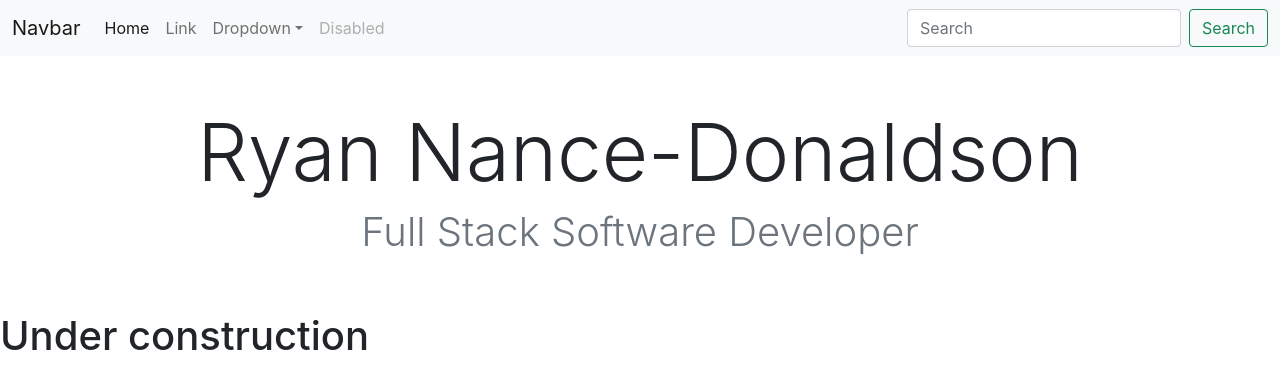
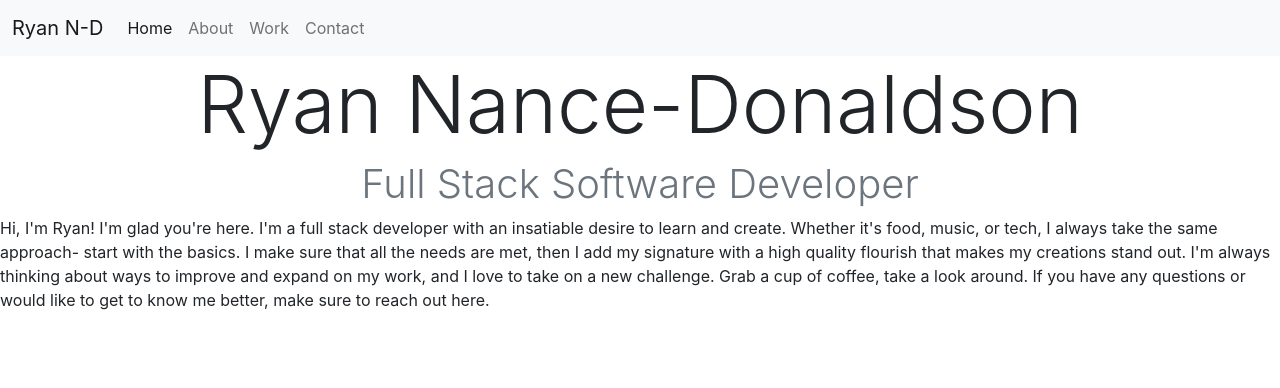
Before and after one commit to rnandon/Portfolio, a React (Create React App) app in the folder portfolio/: page / in a window 1280 px wide. Shown: the top 388 px of the page. Built offline with nearby package versions, Linux system fonts and the light colour scheme.

Commit message:
Revised Navbar to go to correct pages

```diff
--- a/portfolio/src/components/HeaderBar/HeaderBar.jsx
+++ b/portfolio/src/components/HeaderBar/HeaderBar.jsx
@@ -4,11 +4,9 @@ import './HeaderBar.css';
 
 function HeaderBar() {
   return (
-    <div className="container" fluid className="m-0 p-0">
-      <div className="row my-5 p-0 mx-0">
+    <div className="container-fluid">
           <h1 className="display-1 text-center mx-0 p-0 limit-width">Ryan Nance-Donaldson</h1>
           <h2 className="display-6 text-center text-muted mx-0 p-0 limit-width">Full Stack Software Developer</h2>
-      </div>
     </div>
   );
 }
--- a/portfolio/src/components/HeaderNavbar/HeaderNavbar.jsx
+++ b/portfolio/src/components/HeaderNavbar/HeaderNavbar.jsx
@@ -1,43 +1,30 @@
 import React from 'react';
 import { Link } from 'react-router-dom';
 import './HeaderNavbar.css';
-import ContactModal from '../Contact/ContactModal'
 
 function HeaderNavbar() {
     return (
         <nav className="navbar navbar-expand-lg navbar-light bg-light">
             <div className="container-fluid">
-                <a className="navbar-brand" href="#">Navbar</a>
+                <Link className="navbar-brand" to="/">Ryan N-D</Link>
                 <button className="navbar-toggler" type="button" data-bs-toggle="collapse" data-bs-target="#navbarSupportedContent" aria-controls="navbarSupportedContent" aria-expanded="false" aria-label="Toggle navigation">
                     <span className="navbar-toggler-icon"></span>
                 </button>
                 <div className="collapse navbar-collapse" id="navbarSupportedContent">
                     <ul className="navbar-nav me-auto mb-2 mb-lg-0">
                         <li className="nav-item">
-                            <a className="nav-link active" aria-current="page" href="#">Home</a>
+                            <Link className="nav-link active" aria-current="page" to="/">Home</Link>
                         </li>
                         <li className="nav-item">
-                            <a className="nav-link" href="#">Link</a>
-                        </li>
-                        <li className="nav-item dropdown">
-                            <a className="nav-link dropdown-toggle" href="#" id="navbarDropdown" role="button" data-bs-toggle="dropdown" aria-expanded="false">
-                                Dropdown
-                            </a>
-                            <ul className="dropdown-menu" aria-labelledby="navbarDropdown">
-                                <li><a className="dropdown-item" href="#">Action</a></li>
-                                <li><a className="dropdown-item" href="#">Another action</a></li>
-                                <li><hr className="dropdown-divider" /></li>
-                                <li><a className="dropdown-item" href="#">Something else here</a></li>
-                            </ul>
+                            <Link className="nav-link" to="/about">About</Link>
                         </li>
                         <li className="nav-item">
-                            <a className="nav-link disabled">Disabled</a>
+                            <Link className="nav-link" to="/work">Work</Link>
+                        </li>
+                        <li className="nav-item">
+                            <Link className="nav-link" to="/contact">Contact</Link>
                         </li>
                     </ul>
-                <form className="d-flex">
-                    <input className="form-control me-2" type="search" placeholder="Search" aria-label="Search" />
-                    <button className="btn btn-outline-success" type="submit">Search</button>
-                </form>
                 </div>
             </div>
         </nav>
--- a/portfolio/src/components/Home/Home.jsx
+++ b/portfolio/src/components/Home/Home.jsx
@@ -2,7 +2,12 @@ import React from "react";
 
 const Home = () => {
     return (
-        <h1>Under construction</h1>
+        <p>Hi, I'm Ryan! I'm glad you're here.
+
+        I'm a full stack developer with an insatiable desire to learn and create. Whether it's food, music, or tech, I always take the same approach- start with the basics. I make sure that all the needs are met, then I add my signature with a high quality flourish that makes my creations stand out. I'm always thinking about ways to improve and expand on my work, and I love to take on a new challenge.
+
+        Grab a cup of coffee, take a look around. If you have any questions or would like to get to know me better, make sure to reach out here.
+        </p>
     )
 }
 
--- a/portfolio/src/components/Project/Project.jsx
+++ b/portfolio/src/components/Project/Project.jsx
@@ -9,15 +9,15 @@ function Project(props) {
     <div>
       <div className="container">
         <div className="row">
-          <div className="col" sm={12} className="text-center">
+          <div className="col text-center">
             <ProjectTitle name={props.project.name} />
           </div>
         </div>
         <div className="row">
-          <div className="col" sm={12} md={5}>
+          <div className="col-sm-12 col-md-5">
             <ProjectImage imgSrc={`./${props.project.imgSrc}`} />
           </div>
-          <div className="col" sm={12} md={7}>
+          <div className="col-sm-12 col-md-7">
             <ProjectDescription description={props.project.description} />
             <a href={props.project.githubUrl} className="btn btn-secondary">Github</a>
           </div>
--- a/portfolio/src/components/Project/ProjectImage/ProjectImage.jsx
+++ b/portfolio/src/components/Project/ProjectImage/ProjectImage.jsx
@@ -3,7 +3,7 @@ import './ProjectImage.css'
 
 const ProjectImage = (props) => {
     return (
-        <img src={require(`${props.imgSrc}`).default} className="limit-image" />
+        <img src={require(`${props.imgSrc}`).default} className="limit-image" alt="project thumbnail" />
     )
 }
 
```
